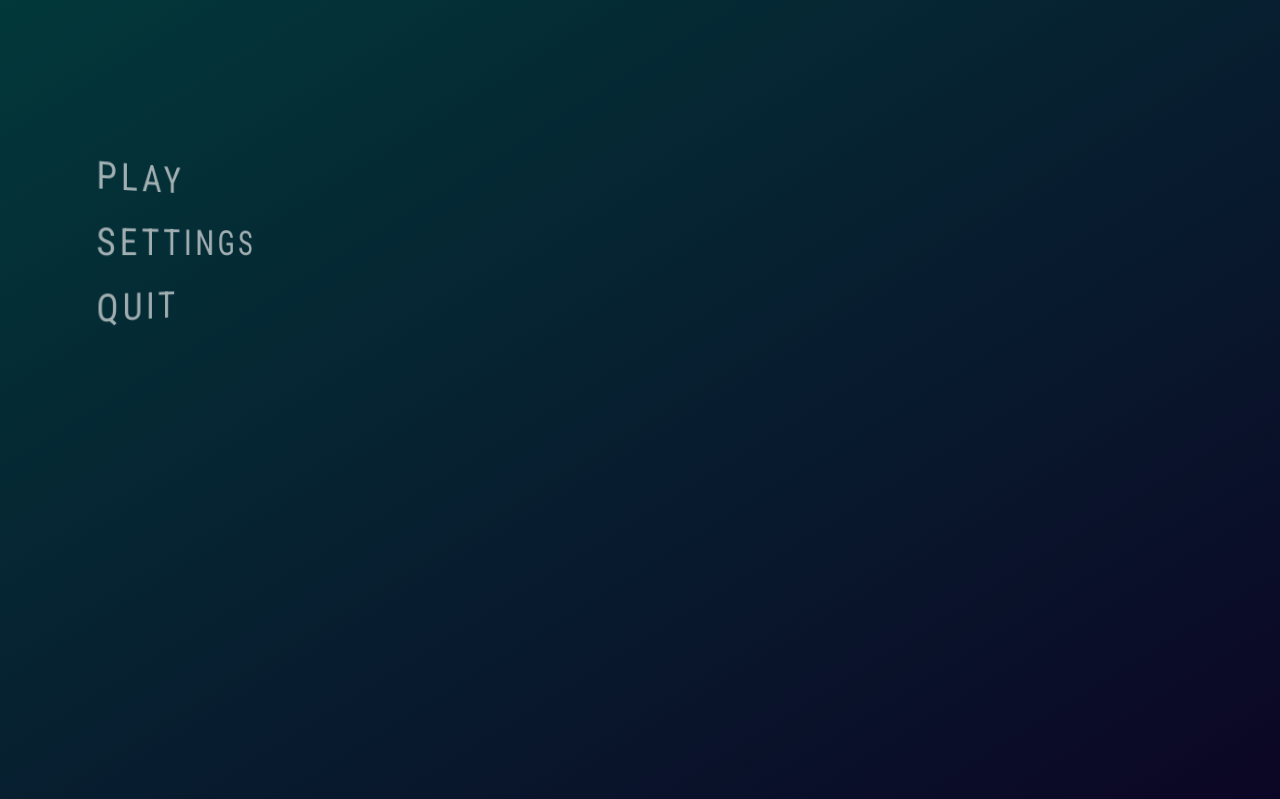
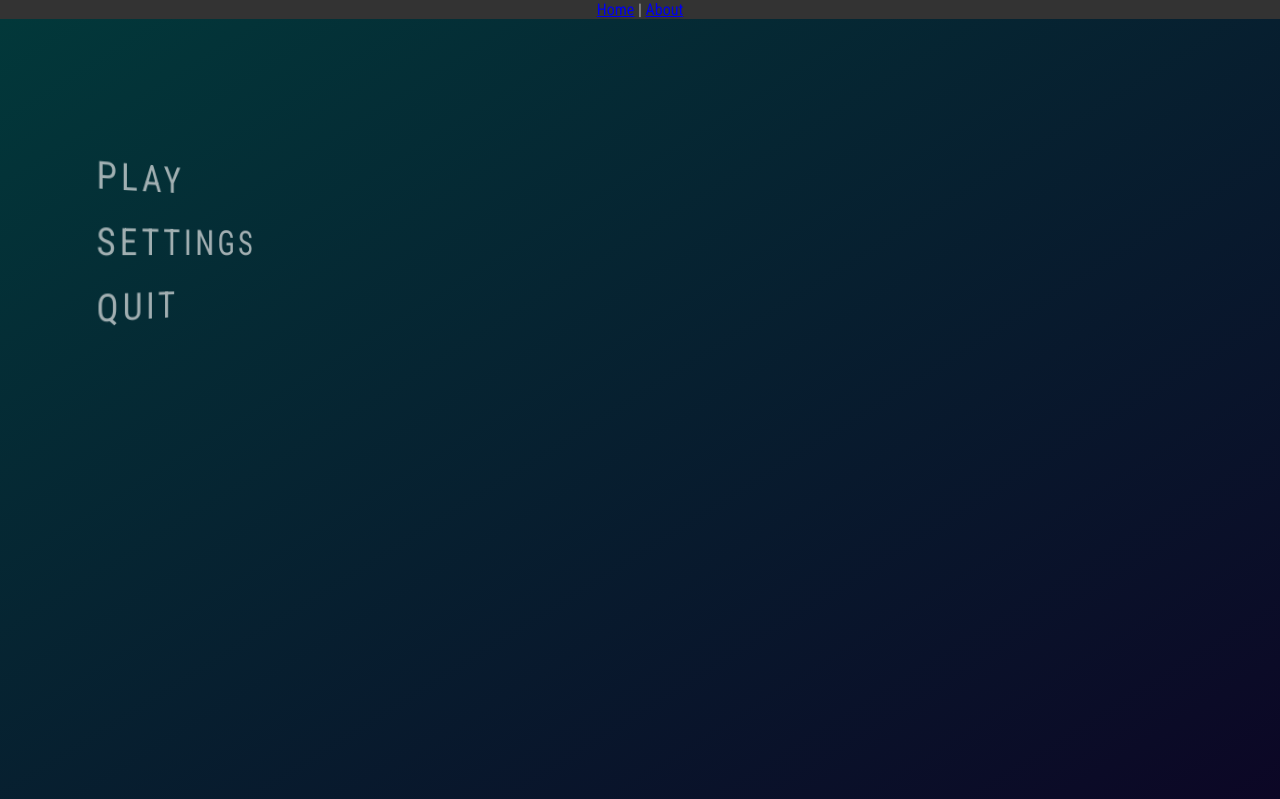
Before and after one commit to shady356/battle-ship, a Vue app: page / in a window 1280 px wide. Shown: the top 799 px of the page. Built offline with nearby package versions, Linux system fonts and the light colour scheme.

Commit message:
added vue router

```diff
--- a/package.json
+++ b/package.json
@@ -10,11 +10,13 @@
   "dependencies": {
     "core-js": "^3.1.2",
     "vue": "^2.6.10",
+    "vue-router": "^3.1.3",
     "vuex": "^3.0.1"
   },
   "devDependencies": {
     "@vue/cli-plugin-babel": "^4.0.0",
     "@vue/cli-plugin-eslint": "^4.0.0",
+    "@vue/cli-plugin-router": "^4.0.5",
     "@vue/cli-service": "^4.0.0",
     "babel-eslint": "^10.0.1",
     "eslint": "^5.16.0",
--- a/src/App.vue
+++ b/src/App.vue
@@ -1,5 +1,9 @@
 <template>
   <div id="app">
+    <div id="nav">
+      <router-link to="/">Home</router-link> |
+      <router-link to="/about">About</router-link>
+    </div>
     <MainMenu />
     <TheGame/>
   </div>
--- a/src/main.js
+++ b/src/main.js
@@ -1,10 +1,12 @@
 import Vue from 'vue'
 import App from './App.vue'
 import store from './store'
+import router from './router'
 
 Vue.config.productionTip = false
 
 new Vue({
   store,
+  router,
   render: h => h(App)
 }).$mount('#app')
--- /dev/null
+++ b/src/router/index.js
@@ -0,0 +1,27 @@
+import Vue from 'vue'
+import VueRouter from 'vue-router'
+import Home from '../views/Home.vue'
+
+Vue.use(VueRouter)
+
+const routes = [
+  {
+    path: '/',
+    name: 'home',
+    component: Home
+  },
+  {
+    path: '/about',
+    name: 'about',
+    // route level code-splitting
+    // this generates a separate chunk (about.[hash].js) for this route
+    // which is lazy-loaded when the route is visited.
+    component: () => import(/* webpackChunkName: "about" */ '../views/About.vue')
+  }
+]
+
+const router = new VueRouter({
+  routes
+})
+
+export default router
--- /dev/null
+++ b/src/views/About.vue
@@ -0,0 +1,5 @@
+<template>
+  <div class="about">
+    <h1>This is an about page</h1>
+  </div>
+</template>
--- /dev/null
+++ b/src/views/Home.vue
@@ -0,0 +1,12 @@
+<template>
+  <div class="home">
+    <img alt="Vue logo" src="../assets/logo.png">
+  </div>
+</template>
+
+<script>
+
+export default {
+  name: 'home',
+}
+</script>
```
Also changed, not shown: 1 other file (tests, documents, lock files or other folders).
